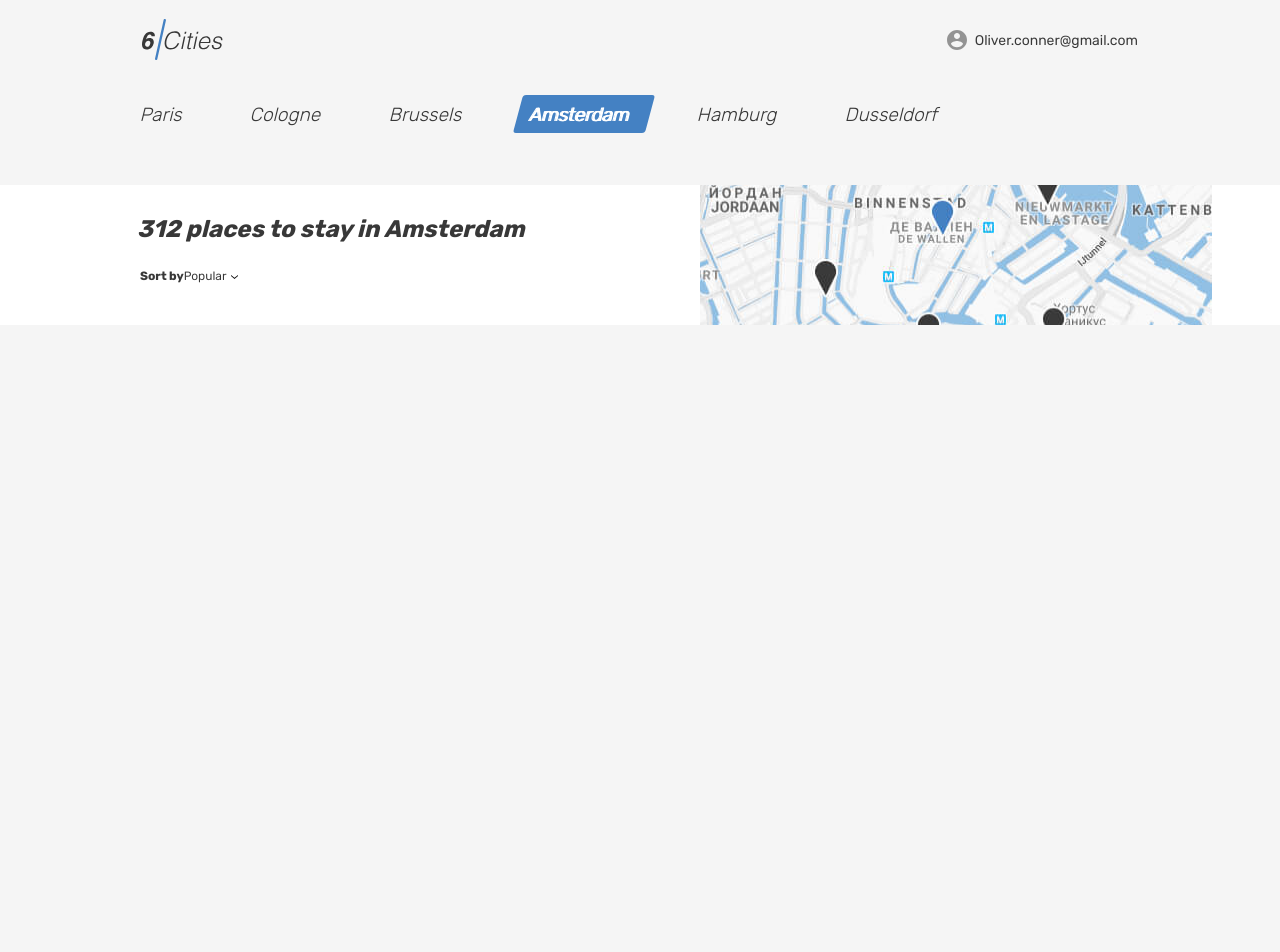
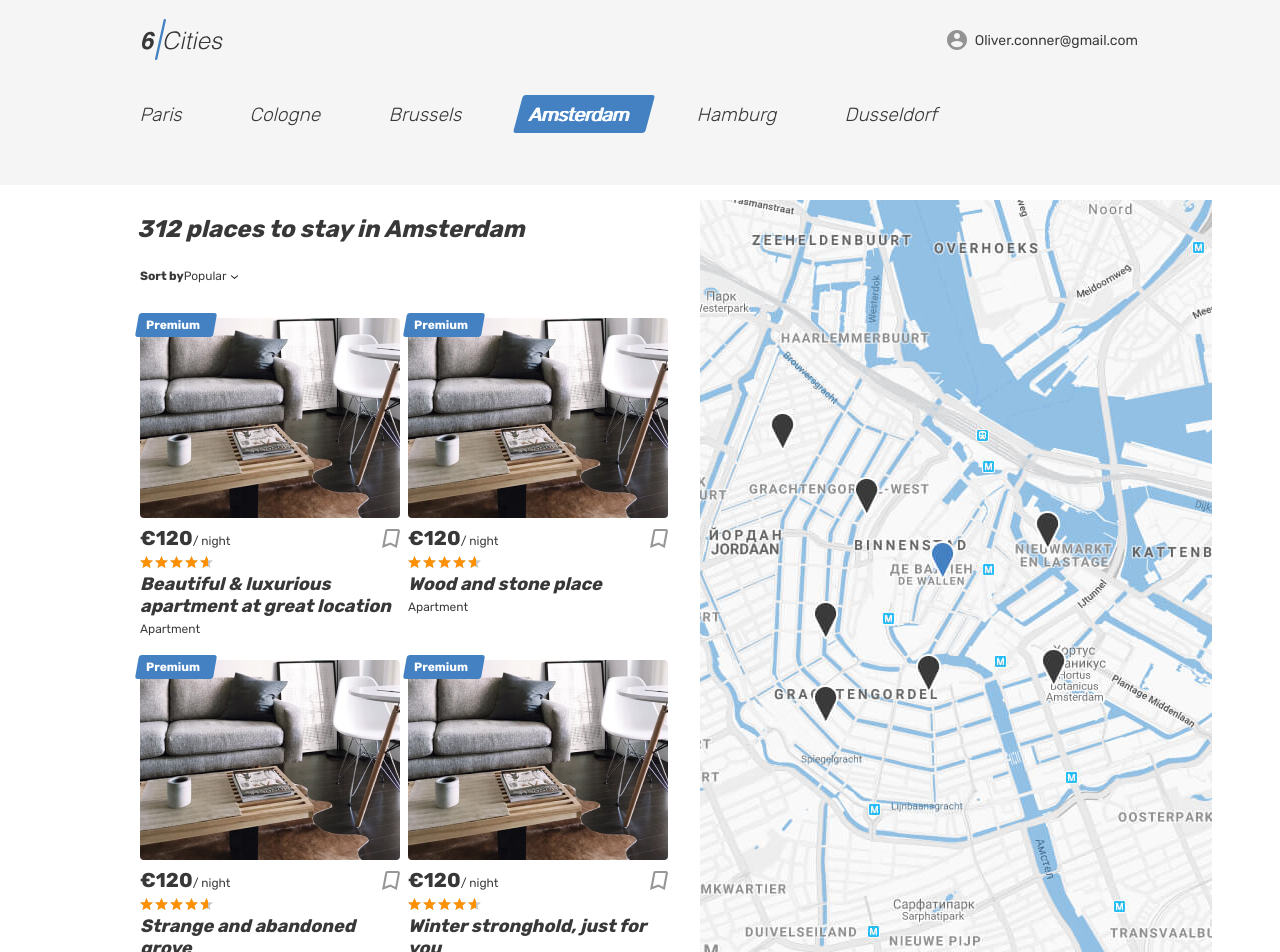
Before and after one commit to kaineer/44700-six-cities-1, a React app: page / in a window 1280 px wide. Shown: the top 952 px of the page. Before the commit the page ends 800 px from the top, so only its background shows below. Built offline with nearby package versions, Linux system fonts and the light colour scheme.

Commit message:
Добавляет тестовые данные

```diff
--- a/src/index.js
+++ b/src/index.js
@@ -2,10 +2,25 @@ import ReactDOM from 'react-dom';
 import React from 'react';
 import {App} from './components/app/app';
 
+const places = [
+  {
+    title: `Beautiful & luxurious apartment at great location`,
+  },
+  {
+    title: `Wood and stone place`,
+  },
+  {
+    title: `Strange and abandoned grove`,
+  },
+  {
+    title: `Winter stronghold, just for you`
+  }
+];
+
 const init = () => {
   ReactDOM.render(
-    <App/>,
-    document.querySelector('#root')
+      <App places={places} />,
+      document.querySelector(`#root`)
   );
 };
 
```
